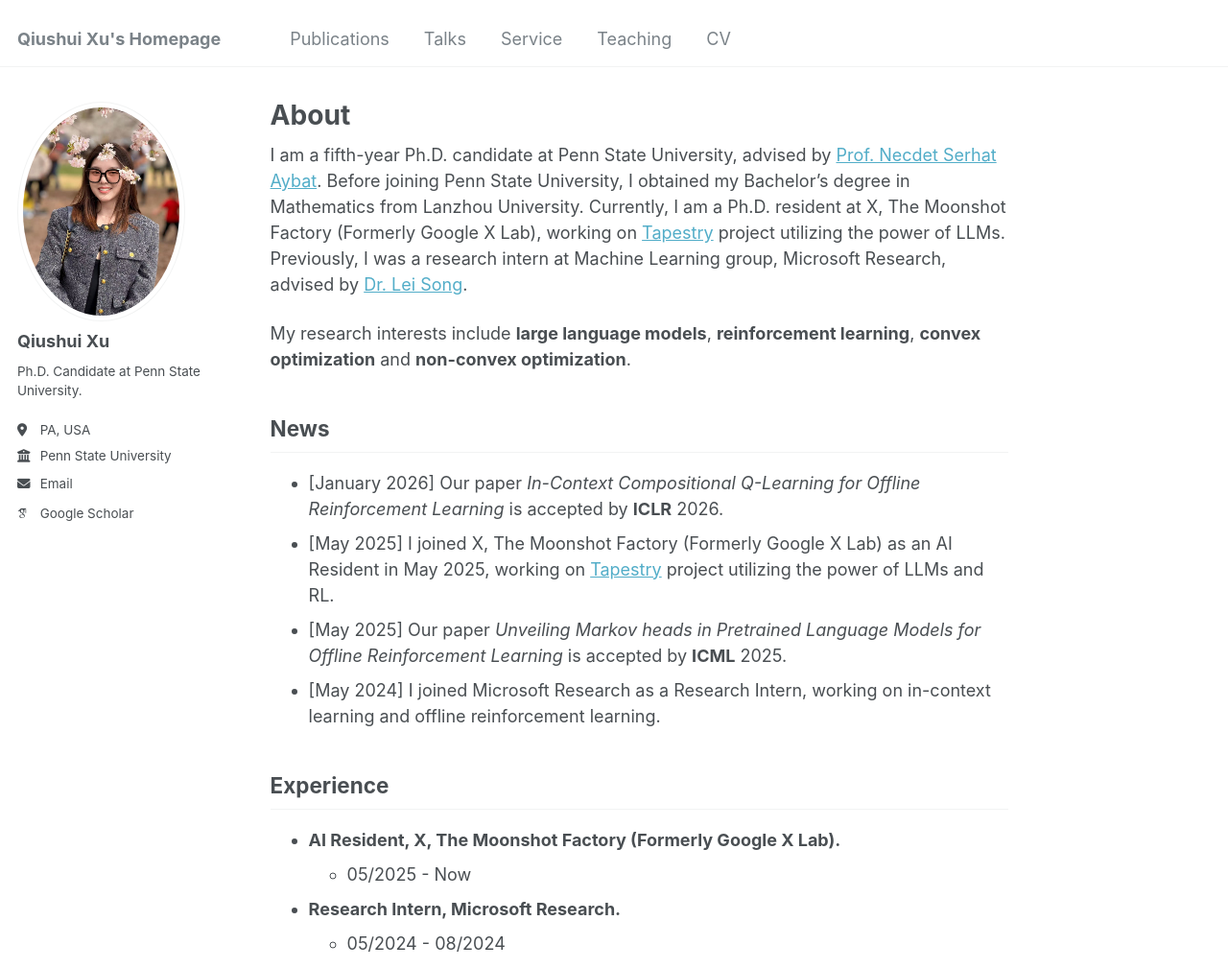
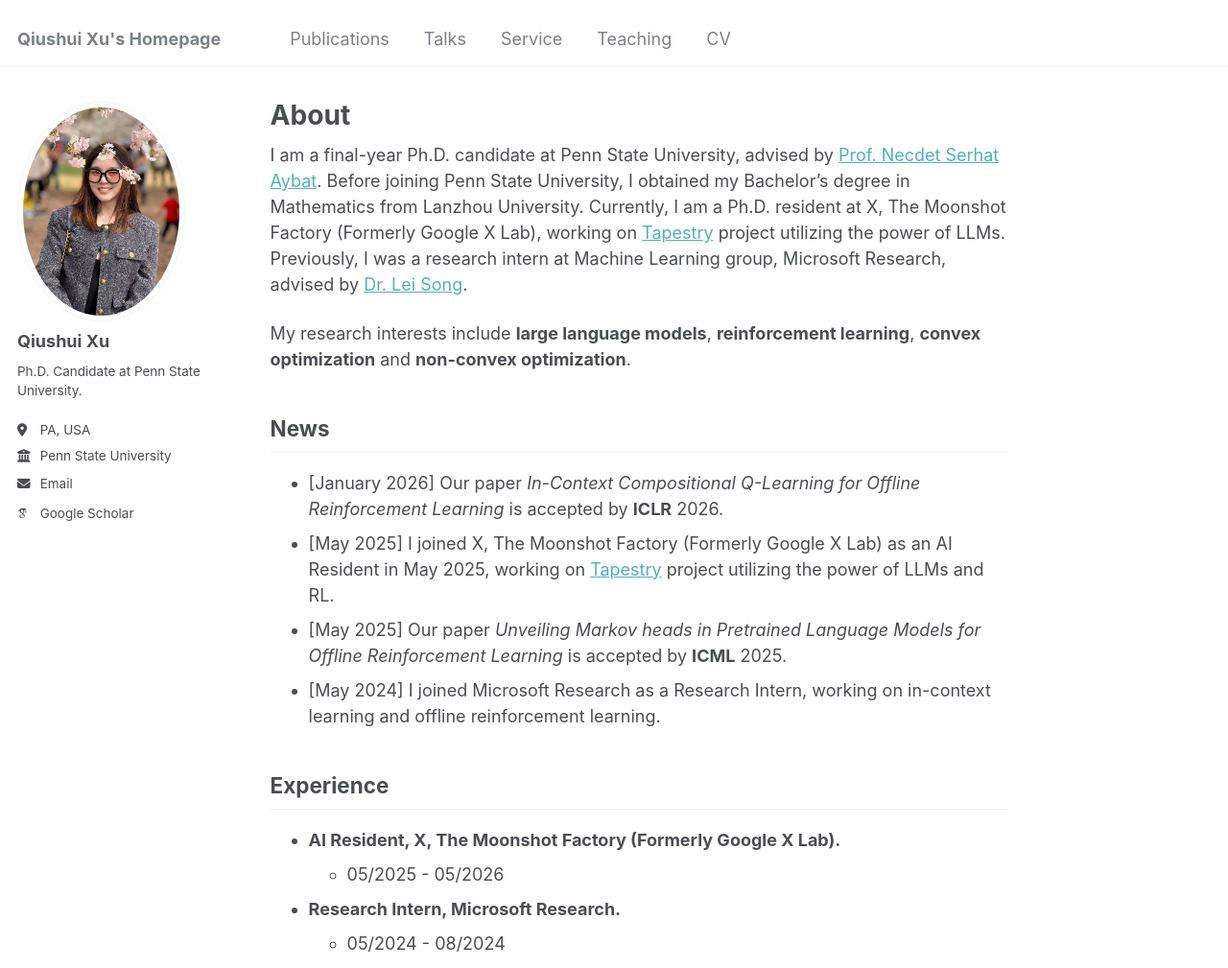
Before and after one commit to Qiushui-Xu/Qiushui-Xu.github.io, a Jekyll site: the page built from _pages/about.md, in a window 1280 px wide and 1400 px high. Shown: the top 1009 px of the window at 96% size. Built offline with Jekyll 4.4.1, drawn with Linux system fonts in a browser that asks for light colours; some web fonts are replaced.

Commit message:
update experience

```diff
--- a/_pages/about.md
+++ b/_pages/about.md
@@ -7,7 +7,7 @@ redirect_from:
   - /about.html
 ---
 
-I am a fifth-year Ph.D. candidate at Penn State University, advised by [Prof. Necdet Serhat Aybat](https://nsaybat.org/). Before joining Penn State University, I obtained my Bachelor's degree in Mathematics from Lanzhou University. Currently, I am a Ph.D. resident at X, The Moonshot Factory (Formerly Google X Lab), working on [Tapestry](https://x.company/projects/tapestry/) project utilizing the power of LLMs. Previously, I was a research intern at Machine Learning group, Microsoft Research, advised by [Dr. Lei Song](https://www.microsoft.com/en-us/research/people/lesong/).
+I am a final-year Ph.D. candidate at Penn State University, advised by [Prof. Necdet Serhat Aybat](https://nsaybat.org/). Before joining Penn State University, I obtained my Bachelor's degree in Mathematics from Lanzhou University. Currently, I am a Ph.D. resident at X, The Moonshot Factory (Formerly Google X Lab), working on [Tapestry](https://x.company/projects/tapestry/) project utilizing the power of LLMs. Previously, I was a research intern at Machine Learning group, Microsoft Research, advised by [Dr. Lei Song](https://www.microsoft.com/en-us/research/people/lesong/).
 
 My research interests include **large language models**, **reinforcement learning**, **convex optimization** and **non-convex optimization**.
 
@@ -19,7 +19,7 @@ My research interests include **large language models**, **reinforcement learnin
 
 ## Experience
 - **AI Resident, X, The Moonshot Factory (Formerly Google X Lab).**
-  - 05/2025 - Now
+  - 05/2025 - 05/2026
 
 - **Research Intern, Microsoft Research.**
   - 05/2024 - 08/2024
```
